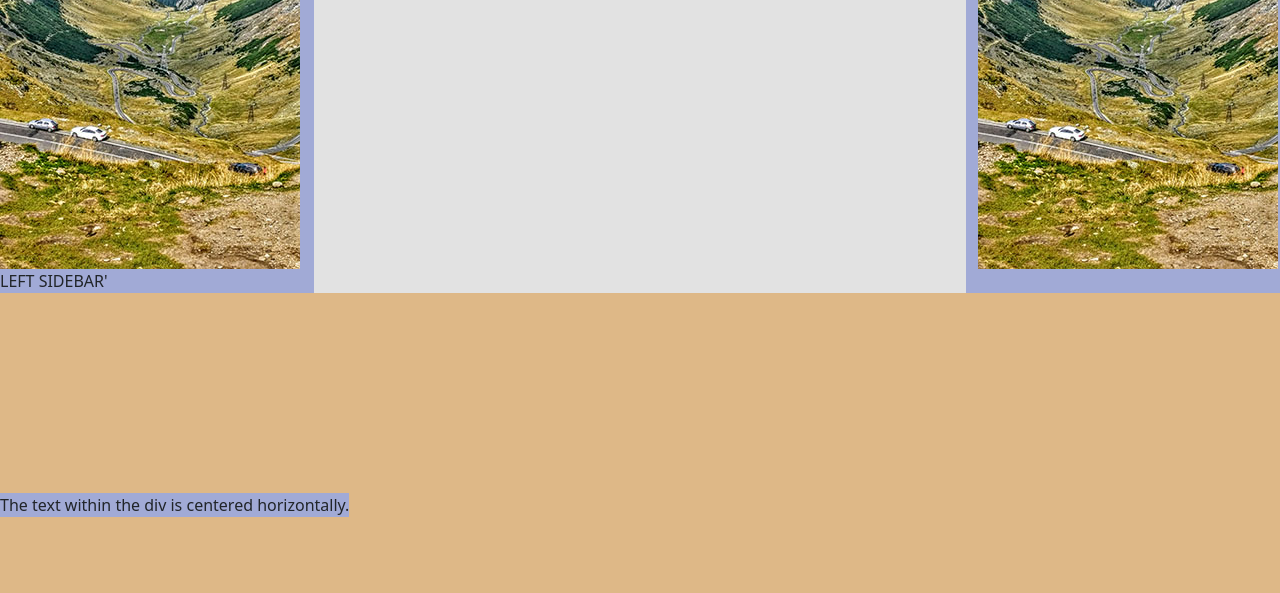
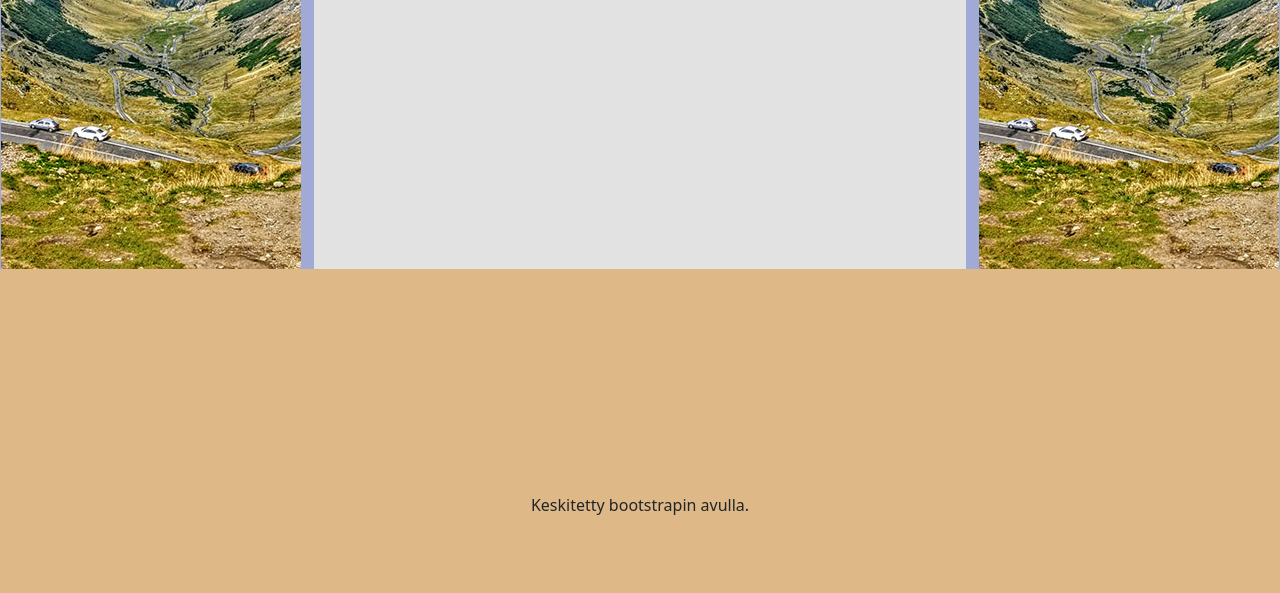
Before and after one commit to KalleHAMK/Kalle_Knuuttila, a plain HTML site: page excercise5.html in a window 1280 px wide. Shown: the part 207-800 px from the top of the page. Drawn offline with nearby package versions, Linux system fonts and the light colour scheme.

Commit message:
Korjauksia

```diff
--- a/css/main.css
+++ b/css/main.css
@@ -36,7 +36,7 @@ div  {
 }
 footer {
 
-    position: absolute;;
+    position: absolute;
   bottom: 0;
   height: 100px;
 
--- a/excercise5.html
+++ b/excercise5.html
@@ -11,7 +11,6 @@
     <!-- oma css tiedosto muutoksia varten-->
     <link rel="stylesheet" type="text/css" href="css/main.css">
 </head>
-<body>
 
   <nav class="navbar navbar-expand-lg navbar-light bg-light">
     <a class="navbar-brand" href="#">Navbar</a>
@@ -45,12 +44,12 @@
 
     </div>
   </nav>
-
+  <body>
 
     <div class="row" style="margin-top: 20px;">
             <sidebar class="col-3">
-              <img src="images/Romania.jpg" class="img-fluid" alt="Responsive image">
-                LEFT SIDEBAR'
+              <img src="images/Romania.jpg" class="rounded mx-auto d-block" alt="Responsive image">
+
                 </sidebar>
 
         <div class="col-6" style="background-color: rgb(226, 226, 226);">
@@ -62,7 +61,7 @@
     </div>
 
         <rightbar class="col-3">
-          <img src="images/Romania.jpg" class="img-fluid" alt="Responsive image">
+          <img src="images/Romania.jpg" class="rounded mx-auto d-block" alt="Responsive image">
         </rightbar>
     </div>
 
@@ -72,10 +71,8 @@
 
 
 
-   <footer>
-  <div class="center">
-    <p>The text within the div is centered horizontally.</p>
-    </div>
+   <footer style="width: 100%;">
+   <p class="text-center"> Keskitetty bootstrapin avulla.</p>
   </footer>
 
 </div>
```
